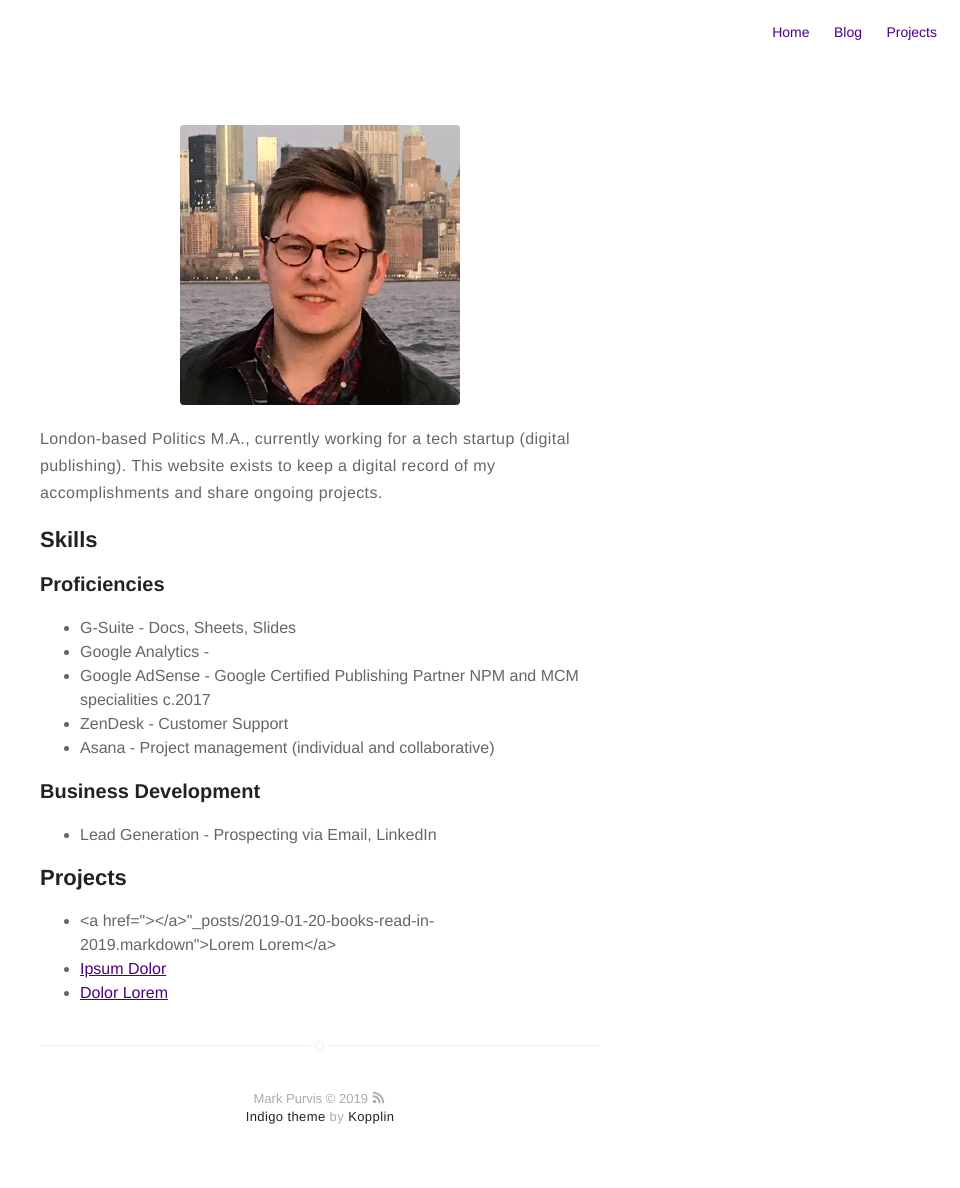
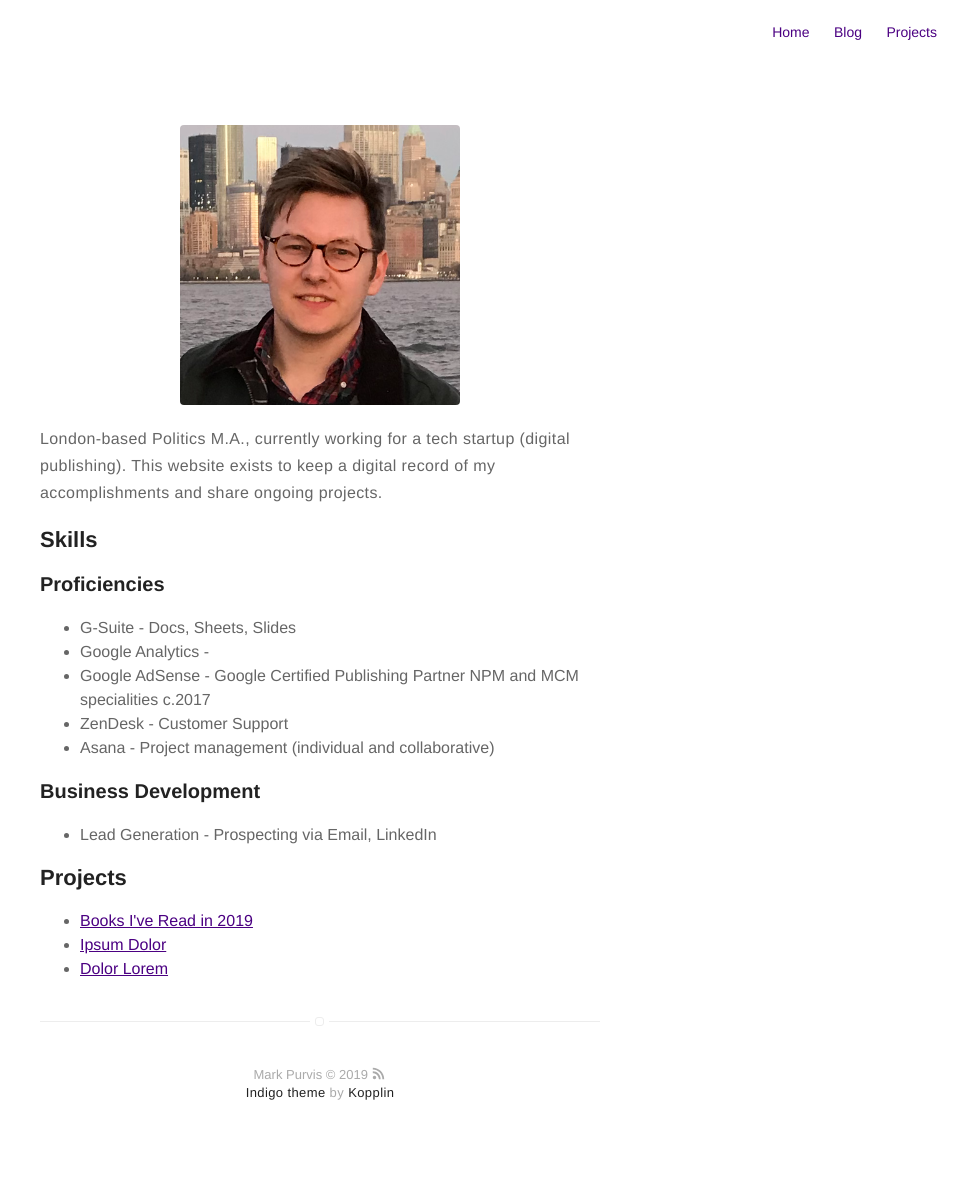
Before and after one commit to markprvs/markprvs.github.io, a Jekyll site: the page built from about.md, in a window 1280 px wide. Shown: the whole page, without its empty margins (320-1280 px from the left). Built offline with Jekyll 4.4.1, drawn with Linux system fonts in a browser that asks for light colours; after the commit the page ends 1164 px from its top, so only the background shows below that.

Commit message:
fixed links in about

```diff
--- a/about.md
+++ b/about.md
@@ -31,7 +31,7 @@ layout: page
 <h2>Projects</h2>
 
 <ul>
-	<li><a href="></a>"_posts/2019-01-20-books-read-in-2019.markdown">Lorem Lorem</a></li>
+	<li><a href="_posts/books-read-in-2019.markdown/">Books I've Read in 2019</a></li>
 	<li><a href="https://github.com/">Ipsum Dolor</a></li>
 	<li><a href="https://github.com/">Dolor Lorem</a></li>
 </ul>
```
